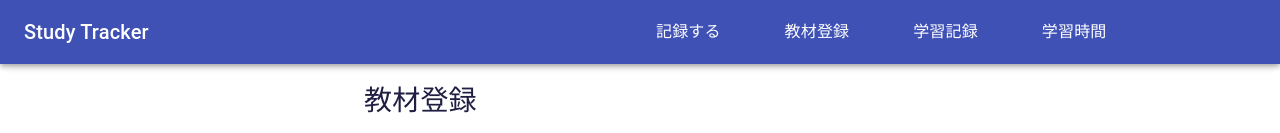
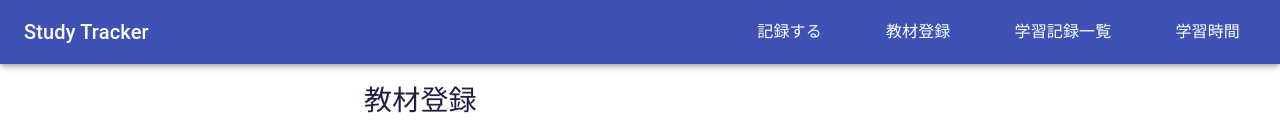
Before and after one commit to Shunnie816/study-tracker-next, a Next.js app: page /register in a window 1280 px wide. Shown: the top 133 px of the page. Built offline with nearby package versions, Linux system fonts and the light colour scheme; no server answers; the database is empty.

Commit message:
fix menu title

```diff
--- a/src/components/Atoms/ListMenu/index.tsx
+++ b/src/components/Atoms/ListMenu/index.tsx
@@ -31,7 +31,7 @@ export function ListMenu({
   return (
     <List sx={{ display: row ? "flex" : "block", gap: row ? 4 : 0 }}>
       {items.map((item) => (
-        <ListItem key={item.label} disablePadding>
+        <ListItem key={item.label} disablePadding sx={{ width: "auto" }}>
           <Link href={item.href} passHref legacyBehavior>
             <ListItemButton component="a" onClick={onClick}>
               {showIcons && item.icon && (
--- a/src/components/Templates/Header/index.module.scss
+++ b/src/components/Templates/Header/index.module.scss
@@ -21,8 +21,6 @@
     @media screen and (min-width: $breakpoint) {
       &.isPC {
         display: flex;
-        padding-right: var(--spacing-5);
-        width: 50%;
       }
     }
   }
--- a/src/components/Templates/Header/useHamburgerMenu.ts
+++ b/src/components/Templates/Header/useHamburgerMenu.ts
@@ -32,7 +32,7 @@ export function useHamburgerMenu() {
       href: URL_VALUES.REGISTER,
     },
     {
-      label: "学習記録",
+      label: "学習記録一覧",
       icon: "school",
       href: URL_VALUES.POSTS,
     },
```
